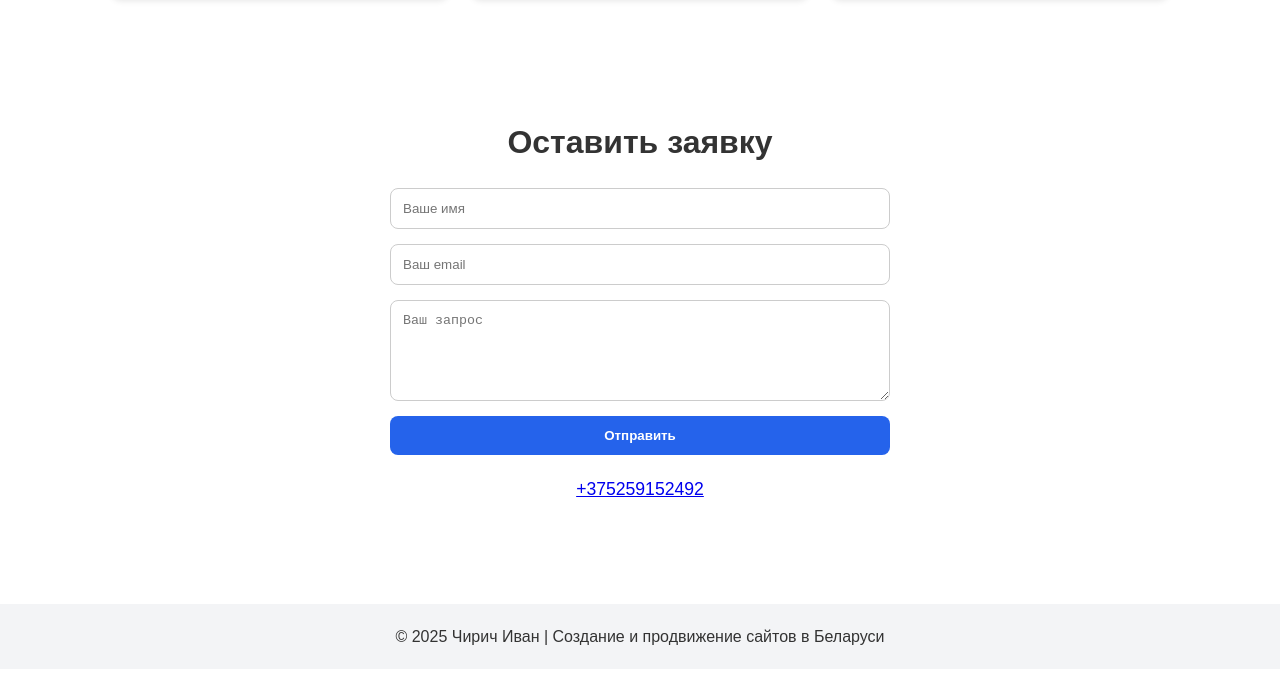
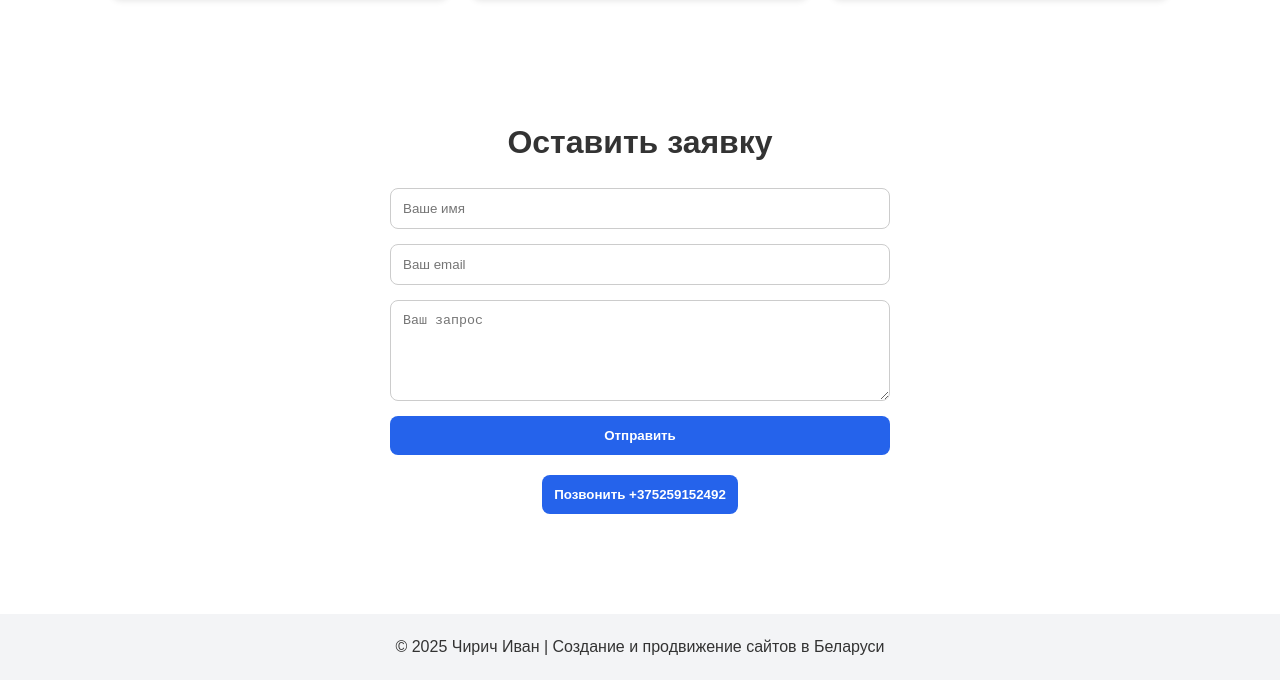
Before and after one commit to IvanChyrych/cpp, a plain HTML site: page index.html in a window 1280 px wide. Shown: the part 2190-2870 px from the top of the page. Drawn offline with Linux system fonts and the light colour scheme; files whose address does not match are found by name.

Commit message:
Update index.html

```diff
--- a/index.html
+++ b/index.html
@@ -192,9 +192,9 @@ height="0" width="0" style="display:none;visibility:hidden"></iframe></noscript>
   </form>
 
   <p style="text-align:center; margin-top:20px; font-size:1.1rem;">
-  <a href="tel:+375259152492" id="phone_button" >
-  +375259152492
-</a>
+  <button href="tel:+375259152492" id="phone_button" >
+  Позвонить +375259152492
+</buton>
 
 
 
```
